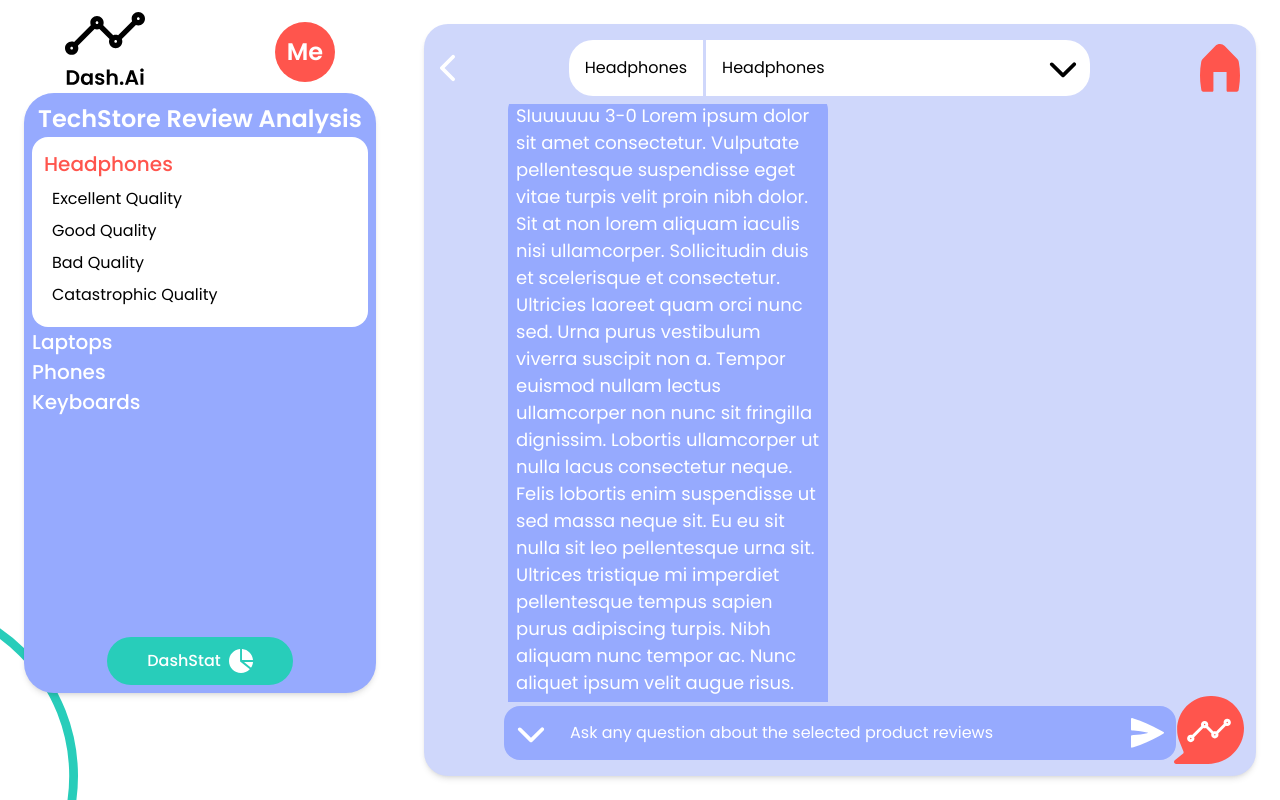
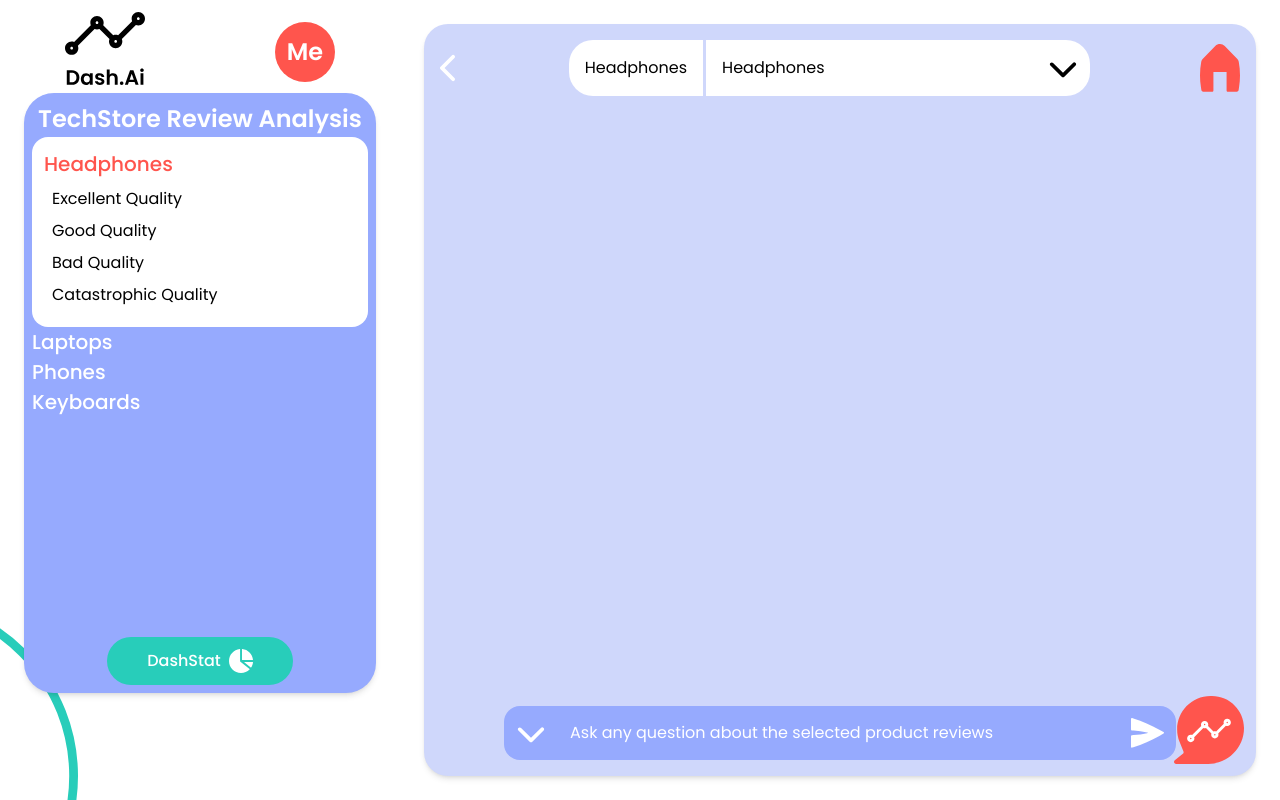
Before and after one commit to chechna9/lablab-hackathon-dash.ai, a React (Create React App) app: page /chat in a window 1280 px wide. Built offline with nearby package versions, Linux system fonts and the light colour scheme.

Commit message:
fiexd managinge chat state

```diff
--- /dev/null
+++ b/src/services/upload_files.ts
@@ -0,0 +1,37 @@
+import axios from "axios";
+
+export const uploadFiles = (file: File) =>
+  new Promise((resolve, reject) => {
+    const url = "https://dashaibackend-production-24cd.up.railway.app/upload";
+
+    var formData = new FormData();
+    formData.append("file", file);
+    axios
+      .post(url, {
+        formData,
+      })
+      .then((response) => {
+        resolve(response);
+      })
+      .catch((err) => {
+        reject(err);
+      });
+  });
+
+
+//   const handleFileChange = (event: any) => {
+//     setSelectedFile(event.target.files[0]);
+//   };
+// const handleUploadFile = async () => {
+//     if (selectedFile) {
+//       uploadFiles(selectedFile)
+//         .then((res) => {
+//           console.log(res);
+//         })
+//         .catch((err) => {
+//           console.log(err);
+//         });
+//       // console.log(selectedFile);
+
+//     }
+//   };
--- a/src/view/screens/chat bot/chatbot_screen.tsx
+++ b/src/view/screens/chat bot/chatbot_screen.tsx
@@ -11,6 +11,8 @@ import { DisscussionInterface } from "../../../interfaces/disscussion_interface"
 import ChatMain from "./chat_main";
 import { useEffect, useRef, useState } from "react";
 import { chatting } from "../../../services/chatting";
+
+const fixedDisc: DisscussionInterface = { messages: [] };
 
 const ChatBotScreen = () => {
   const sidebarProps: SideBarInterface = {
@@ -76,36 +78,24 @@ const ChatBotScreen = () => {
     ],
   };
   const [disscussion, setDisscussion] = useState<DisscussionInterface>({
-    messages: [
-      {
-        message: "Hello",
-        fromBot: false,
-      },
-      {
-        message: "Hello am Dash Ai Bot",
-        fromBot: true,
-      },
-      {
-        message: "We win ?",
-        fromBot: false,
-      },
-      {
-        message:
-          "SIuuuuuu 3-0 Lorem ipsum dolor sit amet consectetur. Vulputate pellentesque suspendisse eget vitae turpis velit proin nibh dolor. Sit at non lorem aliquam iaculis nisi ullamcorper. Sollicitudin duis et scelerisque et consectetur. Ultricies laoreet quam orci nunc sed. Urna purus vestibulum viverra suscipit non a. Tempor euismod nullam lectus ullamcorper non nunc sit fringilla dignissim. Lobortis ullamcorper ut nulla lacus consectetur neque. Felis lobortis enim suspendisse ut sed massa neque sit. Eu eu sit nulla sit leo pellentesque urna sit. Ultrices tristique mi imperdiet pellentesque tempus sapien purus adipiscing turpis. Nibh aliquam nunc tempor ac. Nunc aliquet ipsum velit augue risus. Orci mauris amet bibendum facilisis eget at lorem. Duis at arcu ipsum diam lobortis amet.",
-        fromBot: true,
-      },
-    ],
+    messages: [],
   });
-  const addMessage = (message: string) => {
+  const addMessage = (message: string, fromBot: boolean = false) => {
+    fixedDisc.messages.push({
+      message,
+      fromBot,
+    });
     setDisscussion({
       messages: [
-        ...disscussion.messages,
+        ...fixedDisc.messages,
         {
           message,
-          fromBot: false,
+          fromBot: fromBot,
         },
       ],
     });
+
+
   };
 
   useEffect(() => {
@@ -113,6 +103,7 @@ const ChatBotScreen = () => {
   }, [disscussion]);
   const inputRef = useRef<HTMLInputElement | null>(null);
   const chatRef = useRef<HTMLDivElement | null>(null);
+
   const handleSendMessage = async () => {
     if (inputRef && inputRef!.current!.value) {
       const msg = inputRef!.current!.value;
@@ -120,9 +111,10 @@ const ChatBotScreen = () => {
       console.log(msg);
 
       inputRef!.current!.value = "";
+
       chatting(msg)
-        .then((res) => {
-          console.log(res);
+        .then((res: any) => {
+          addMessage(res.data["output"], true);
         })
         .catch((err) => {
           console.log(err);
@@ -150,6 +142,7 @@ const ChatBotScreen = () => {
             style={{ color: "white", fontSize: "30px" }}
             className="cursor-pointer"
           />
+
           <div className="flex space-x-[3px]">
             {/* title */}
             <div className="bg-white rounded-l-3xl">
@@ -184,7 +177,7 @@ const ChatBotScreen = () => {
             ref={chatRef}
             className="flex-auto overflow-y-auto  scrollbar-thumb-white scrollbar-thin  scrollbar-track-transparent"
           >
-            <ChatMain {...disscussion} />
+            <ChatMain {...fixedDisc} />
           </div>
           {/* chatt input */}
           <div className="bg-myPurple flex p-3 rounded-2xl items-center">
@@ -209,6 +202,7 @@ const ChatBotScreen = () => {
         </div>
 
         {/* img */}
+
         <motion.img
           src={assets.chatIcon}
           alt=""
@@ -218,6 +212,7 @@ const ChatBotScreen = () => {
           viewport={{ once: true }}
         />
       </section>
+
       <img
         src={assets.greenMedCircle}
         alt=""
```
